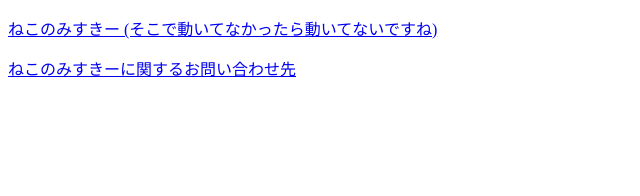
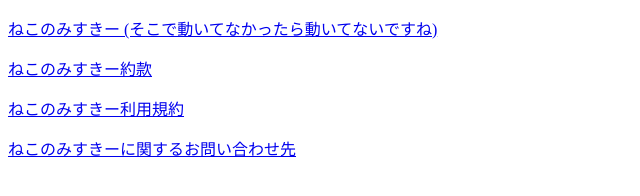
Before and after one commit to 7kry/static-nekonomisskey, a plain HTML site: page index.html in a window 1280 px wide. Shown: the whole page, without its empty margins (0-640 px from the left). Drawn offline with Linux system fonts and the light colour scheme.

Commit message:
Update index.html

```diff
--- a/index.html
+++ b/index.html
@@ -6,6 +6,8 @@
   </head>
   <body>
     <p><a href='https://misskey.caligula-sea.net/'>ねこのみすきー (そこで動いてなかったら動いてないですね)</a></p>
+    <p><a href='terms.md'>ねこのみすきー約款</a></p>
+    <p><a href='rule.md'>ねこのみすきー利用規約</a></p>
     <p><a href='https://docs.google.com/forms/d/e/1FAIpQLSeWs_qeOfi9Gm5r-jUjBAEEPvpRSsBssmkU3NO1ofpZbfcbnA/viewform'>ねこのみすきーに関するお問い合わせ先</a></p>
   </body>
 </html>
```
